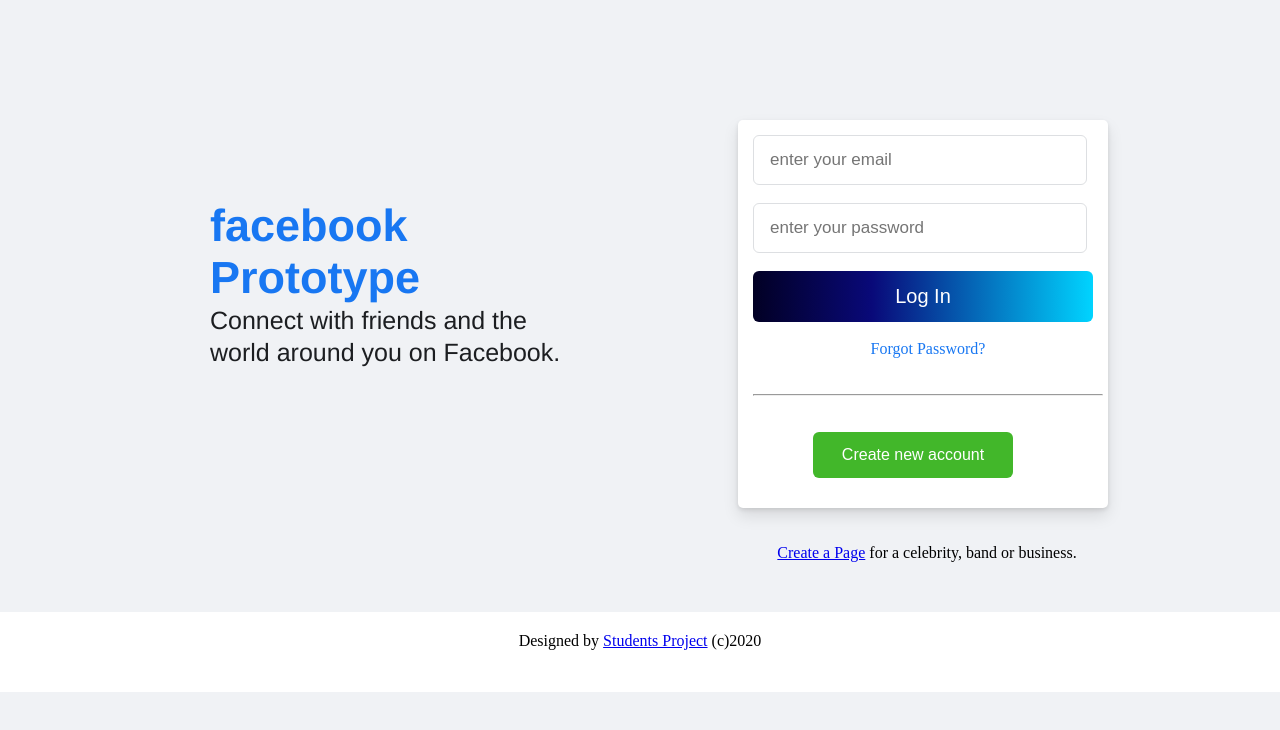
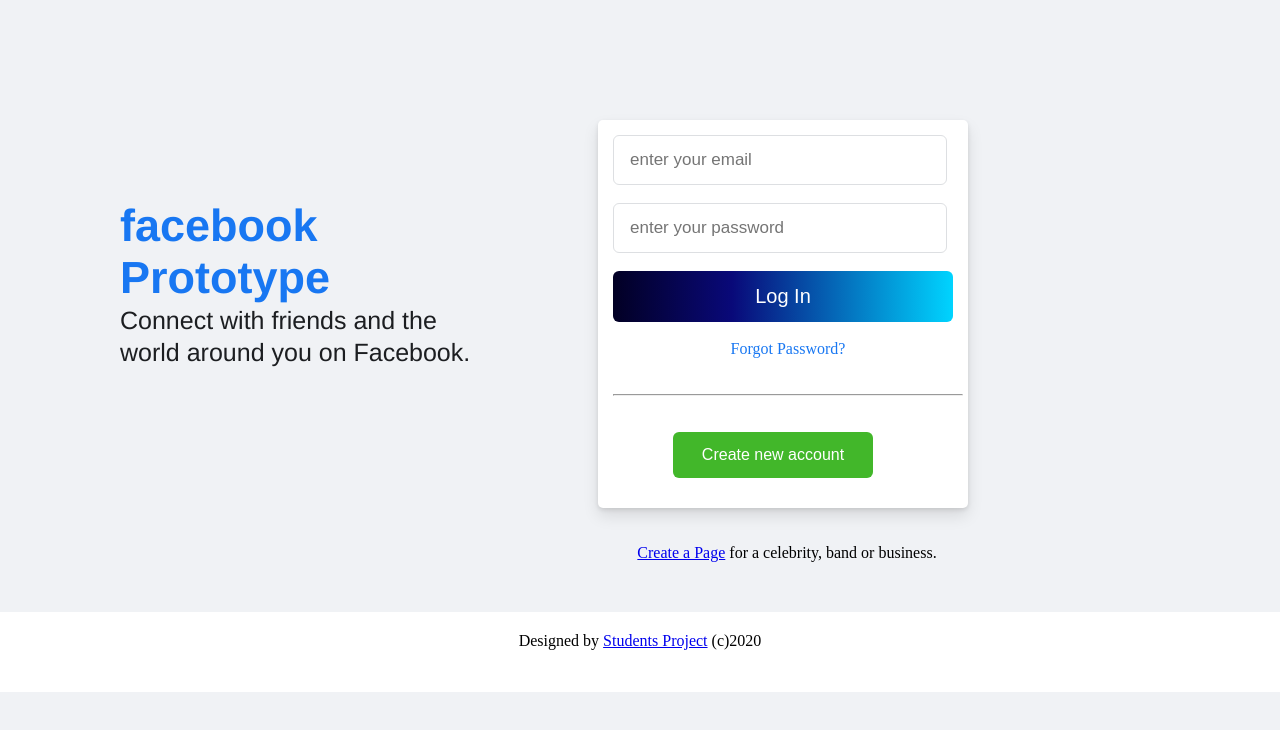
Before and after one commit to rasdarps/fbooklogin, a plain HTML site: page app/index.html in a window 1280 px wide. Drawn offline with Linux system fonts and the light colour scheme.

Commit message:
Update style.css

```diff
--- a/app/css/style.css
+++ b/app/css/style.css
@@ -126,3 +126,19 @@ footer{
 	margin-top:50px;
 	padding-top:20px;
 }
+
+
+/*Media*/
+
+@media screen and (min-width: 600px) {
+	.card{
+		width:30%;
+
+	}
+
+	.title-text{
+		margin-left:100px;
+		margin-right: 100px;
+
+		}
+  }
```
